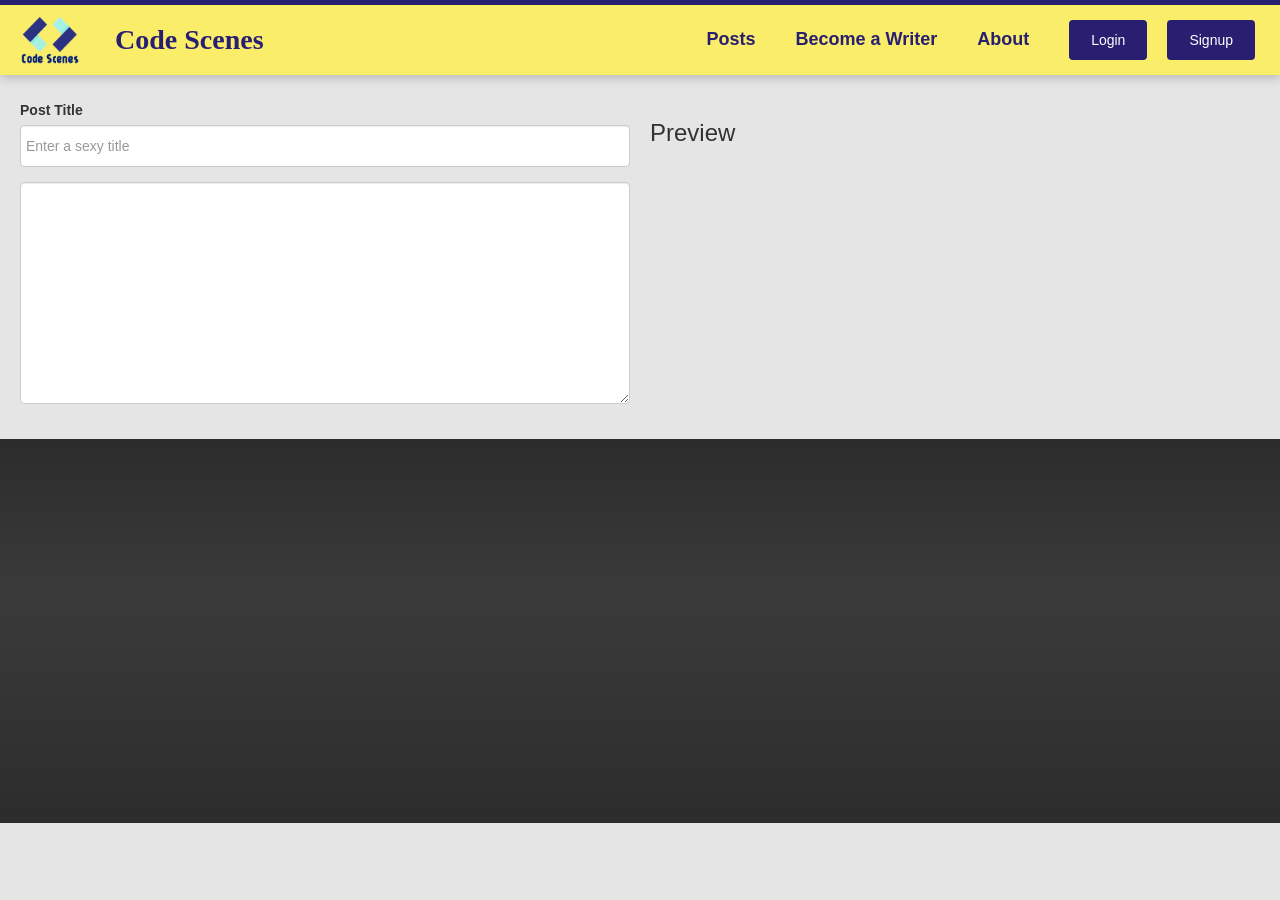
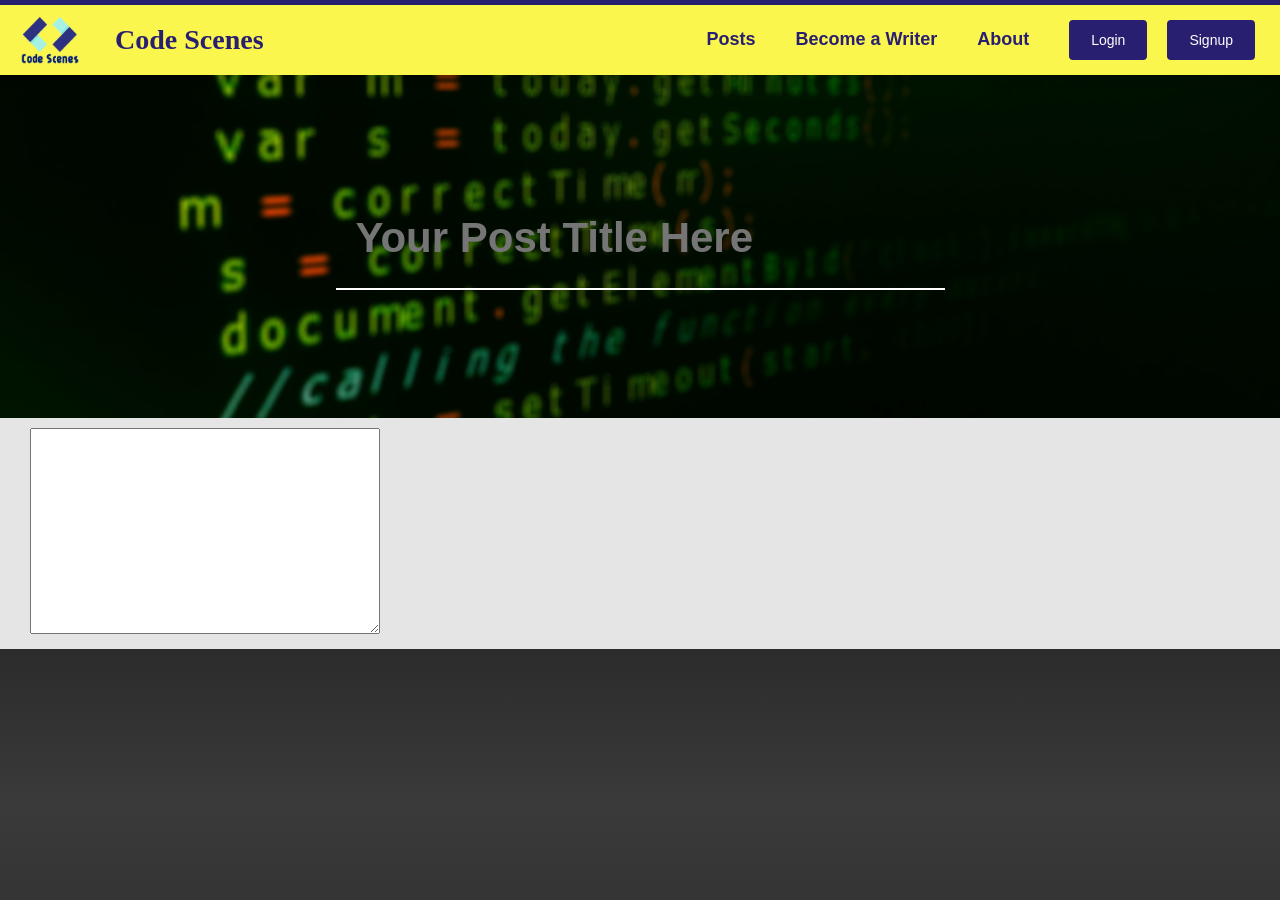
Before and after one commit to harshtomar6/CodeScenes-front, a React (Create React App) app: page /new-post in a window 1280 px wide. Shown: the top 900 px of the page. Before the commit the page ends 823 px from the top, so only its background shows below. Built offline with nearby package versions, Linux system fonts and the light colour scheme; a web font is replaced by a local one.

Commit message:
Added Something

```diff
--- a/src/App.js
+++ b/src/App.js
@@ -4,10 +4,10 @@ import Login from './Components/Login.Component/login';
 import { BrowserRouter as Router, Route } from 'react-router-dom';
 import MuiThemeProvider from 'material-ui/styles/MuiThemeProvider';
 import Home from './Components/home.component/home';
-import Two from './Components/two.component/Two';
 import Header from './Components/Header.Component/header';
 import Footer from './Components/Footer.Component/footer';
 import AddPost from './Components/AddPost.Component/addPost';
+import ViewPost from './Components/ViewPost.Component/viewPost';
 
 class App extends Component {
 
@@ -18,9 +18,9 @@ class App extends Component {
         <div>
           <Header />
           <Route exact path='/' component={Home} />
-          <Route exact path='/two' component={Two} />
           <Route path='/login' component={Login} />
           <Route path='/new-post' component={AddPost} />
+          <Route path="/:username/:post" component={ViewPost} />
           <Footer />
         </div>
       </Router>
--- a/src/Components/AddPost.Component/addPost.css
+++ b/src/Components/AddPost.Component/addPost.css
@@ -1,6 +1,46 @@
-.wrap{
-  padding: 20px;
-  display: grid;
-  grid-template-columns: repeat(2, 1fr);
-  grid-gap: 20px;
+.head-section{
+  background-image: url('./../../back.jpeg');
+  background-position: center;
+  background-attachment: fixed;
+  background-size: cover;
+  padding: 20% 10%;
+  padding-bottom: 10%;
+  display: flex;
+  flex-direction: column;
+  justify-content: center;
+  align-items: center;
 }
+
+.head-section input{
+  font-size: 1.5em;
+  padding: 8px;
+  font-weight: bold;
+  background: transparent;
+  border: 0;
+  border-bottom: 2px solid #fff;
+  color: #fff;
+}
+
+.head-section input:focus{
+  outline: none;
+}
+
+#addPost-bottom{
+
+}
+
+#addPost-bottom textarea{
+  width: 350px;
+  margin: 10px 30px;
+}
+
+@media(min-width: 768px){
+  .head-section{
+    padding: 10%;
+  }
+
+  .head-section input{
+    font-size: 3em;
+    padding: 20px;
+  }
+}
--- a/src/Components/AddPost.Component/addPost.js
+++ b/src/Components/AddPost.Component/addPost.js
@@ -2,24 +2,37 @@ import React from 'react';
 import './addPost.css';
 
 class AddPost extends React.Component {
+
+  constructor(){
+    super();
+
+    this.handleChange = this.handleChange.bind(this);
+
+    this.state = {
+      title: 'Your Post Title Here'
+    }
+
+  }
+
+  handleChange(e){
+    this.setState({
+      title: e.target.value
+    })
+  }
+
   render(){
     return (
-      <div className="wrap" style={{paddingTop: '100px'}}>
-        <div className="">
-          <form>
-            <div className="form-group">
-              <label>Post Title</label>
-              <input type="text" className="form-control" placeholder="Enter a sexy title"/>
-            </div>
-            <div className="form-group">
-              <div></div>
-              <textarea className="form-control" rows="10"></textarea>
-            </div>
-          </form>
-        </div>
-        <div className="">
-          <h3>Preview</h3>
-        </div>
+      <div className="wrap" style={{paddingTop: '60px'}}>
+        <form>
+          <div className="head-section">
+            <input type="text" class="form-input title-head" placeholder={this.state.title}
+              onChange={this.handleChange} />
+          </div>
+          <div id="addPost-bottom">
+            <div></div>
+            <textarea rows="10"></textarea>
+          </div>
+        </form>
       </div>
     );
   }
--- a/src/Components/Header.Component/header.css
+++ b/src/Components/Header.Component/header.css
@@ -1,5 +1,5 @@
 header{
-  background: #F9ED69;
+  background: rgba(250, 246, 77, 1);
   padding: 20px 15px;
   padding-bottom: 5px;
   position: fixed;
--- /dev/null
+++ b/src/Components/ViewPost.Component/viewPost.js
@@ -0,0 +1,17 @@
+import React from 'react';
+import './viewPost.css';
+
+class ViewPost extends React.Component {
+
+  render(){
+    return(
+      <div className="wrap">
+        <div className="head-section">
+        </div>
+      </div>
+    );
+  }
+
+}
+
+export default ViewPost;
--- a/src/Components/home.component/home.js
+++ b/src/Components/home.component/home.js
@@ -3,6 +3,7 @@
  import Post from './post';
  import { connect } from 'react-redux';
  import { fetchGetData } from './../../Actions';
+ import { Link } from 'react-router-dom';
  const config = require('./../../config');
 
  class Home extends React.Component{
@@ -34,7 +35,7 @@
       getPosts = <p>An Error Occured</p>
     else{
       getPosts = this.props.data.map( post =>
-        <Post key={post._id} data={post}/>
+        <Link to='/harshtomar6/asd'><Post key={post._id} data={post}/></Link>
       )
     }
     return(
--- a/src/Components/two.component/Two.js
+++ /dev/null
@@ -1,12 +0,0 @@
-import React from 'react';
-
-class Two extends React.Component {
-
-  render(){
-    return (
-      <h1> Component 2 </h1>
-    );
-  }
-}
-
-export default Two;
```
Also changed, not shown: src/Components/ViewPost.Component/viewPost.css (added).
